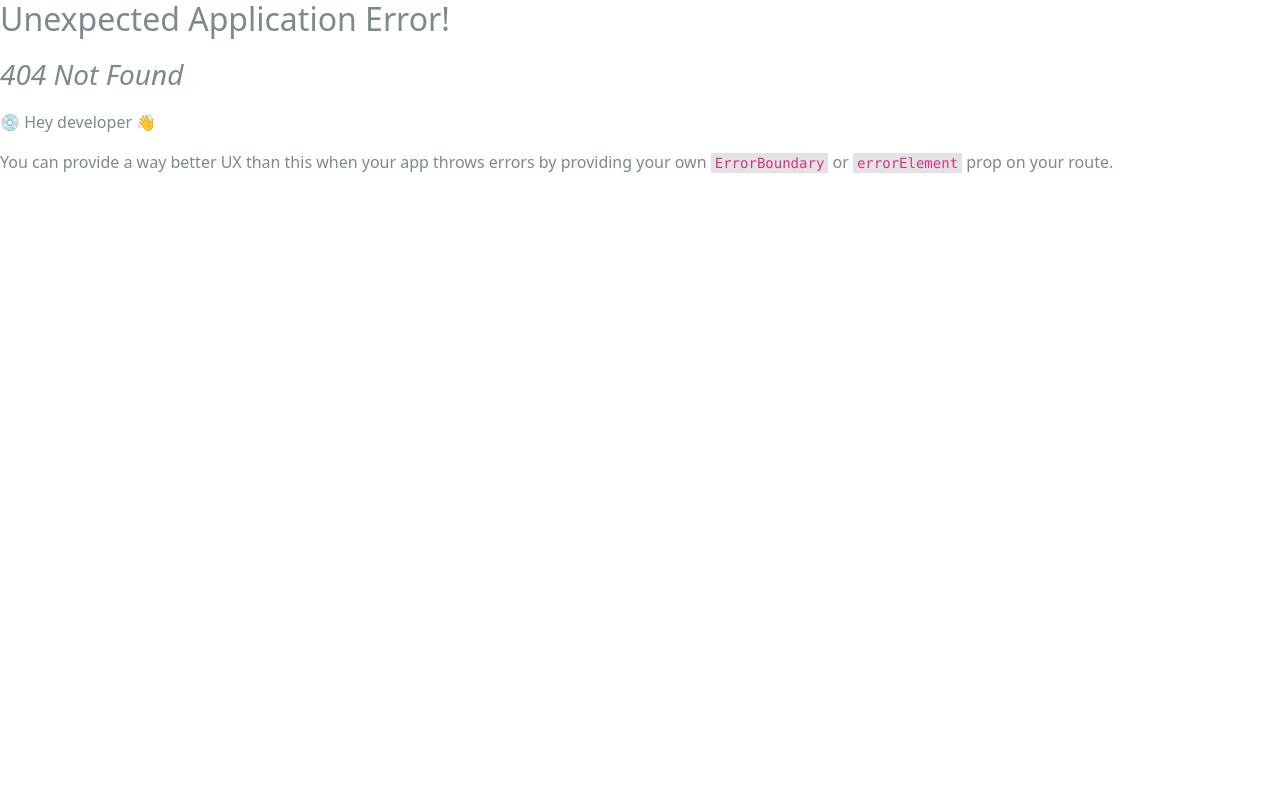
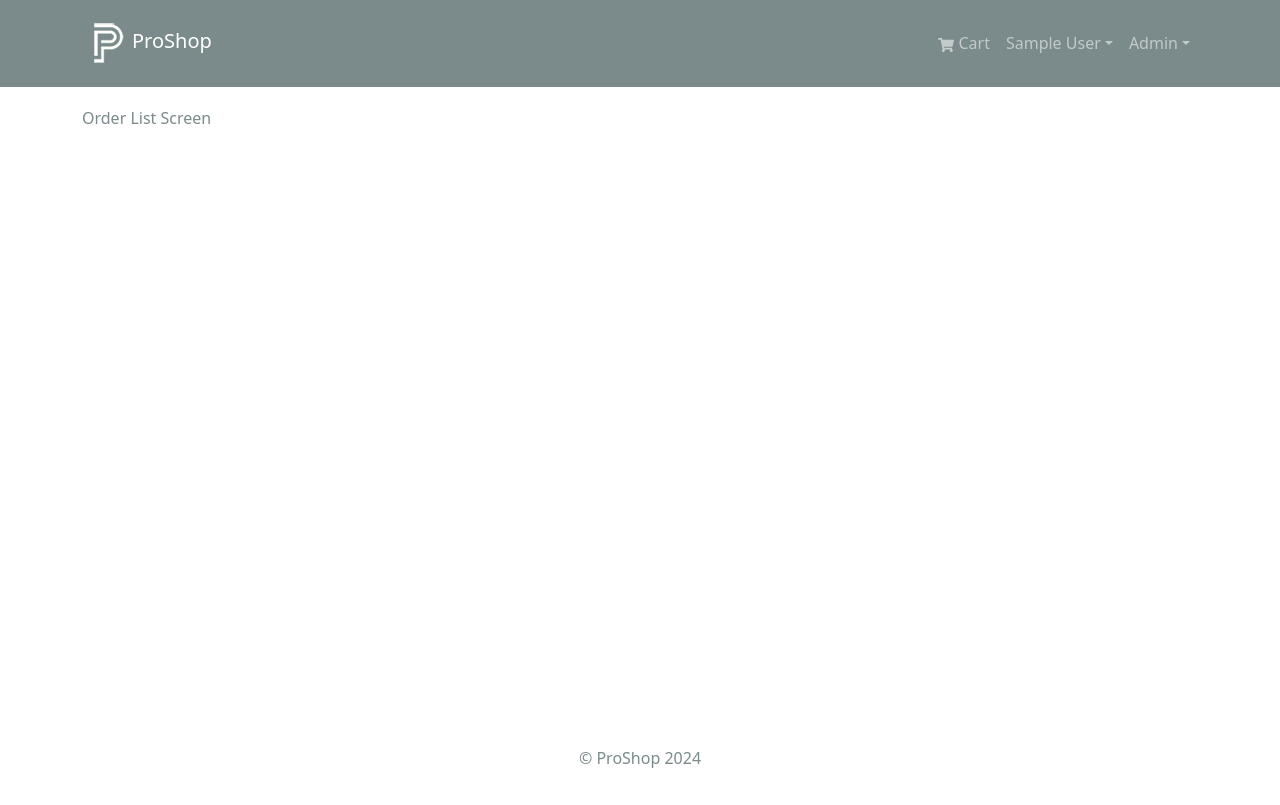
Before and after one commit to Elijah80/proshop, a React (Create React App) app in the folder frontend/: page /admin/orderlist in a window 1280 px wide. Before the commit this address had no page. Built offline with nearby package versions, Linux system fonts and the light colour scheme; sample sign-in values are in the browser's storage.

Commit message:
Add admin dropdown menu and order list screen

```diff
--- /dev/null
+++ b/frontend/src/components/AdminRoute.jsx
@@ -0,0 +1,11 @@
+import React from 'react'
+import { Outlet, Navigate } from 'react-router-dom'
+import { useSelector } from 'react-redux'
+
+const AdminRoute = () => {
+	const { userInfo } = useSelector(state => state.auth)
+
+	return userInfo && userInfo.isAdmin ? <Outlet /> : <Navigate to='/login' replace />
+}
+
+export default AdminRoute
--- a/frontend/src/components/Header.jsx
+++ b/frontend/src/components/Header.jsx
@@ -65,6 +65,19 @@
 									</Nav.Link>
 								</LinkContainer>
 							)}
+							{userInfo && userInfo.isAdmin && (
+								<NavDropdown title='Admin' id='adminmenu'>
+									<LinkContainer to='/admin/userlist'>
+										<NavDropdown.Item>Users</NavDropdown.Item>
+									</LinkContainer>
+									<LinkContainer to='/admin/productlist'>
+										<NavDropdown.Item>Products</NavDropdown.Item>
+									</LinkContainer>
+									<LinkContainer to='/admin/orderlist'>
+										<NavDropdown.Item>Orders</NavDropdown.Item>
+									</LinkContainer>
+								</NavDropdown>
+							)}
 						</Nav>
 					</Navbar.Collapse>
 				</Container>
--- a/frontend/src/index.js
+++ b/frontend/src/index.js
@@ -9,6 +9,7 @@
 import './assets/styles/index.css'
 import App from './App'
 import PrivateRoute from './components/PrivateRoute'
+import AdminRoute from './components/AdminRoute'
 import HomeScreen from './screens/HomeScreen'
 import ProductScreen from './screens/ProductScreen'
 import CartScreen from './screens/CartScreen'
@@ -19,6 +20,7 @@
 import PlaceOrderScreen from './screens/PlaceOrderScreen'
 import OrderScreen from './screens/OrderScreen'
 import ProfileScreen from './screens/ProfileScreen'
+import OrderListScreen from './screens/admin/OrderListScreen'
 
 const router = createBrowserRouter(
 	createRoutesFromElements(
@@ -28,6 +30,10 @@
 			<Route path='/cart' element={<CartScreen />} />
 			<Route path='/login' element={<LoginScreen />} />
 			<Route path='/register' element={<RegisterScreen />} />
+
+			<Route path='' element={<AdminRoute />}>
+				<Route path='/admin/orderlist' element={<OrderListScreen />} />
+			</Route>
 
 			<Route path='' element={<PrivateRoute />}>
 				<Route path='/shipping' element={<ShippingScreen />} />
--- /dev/null
+++ b/frontend/src/screens/admin/OrderListScreen.jsx
@@ -0,0 +1,11 @@
+import React from 'react'
+
+const OrderListScreen = () => {
+  return (
+    <div>
+      Order List Screen
+    </div>
+  )
+}
+
+export default OrderListScreen
```
